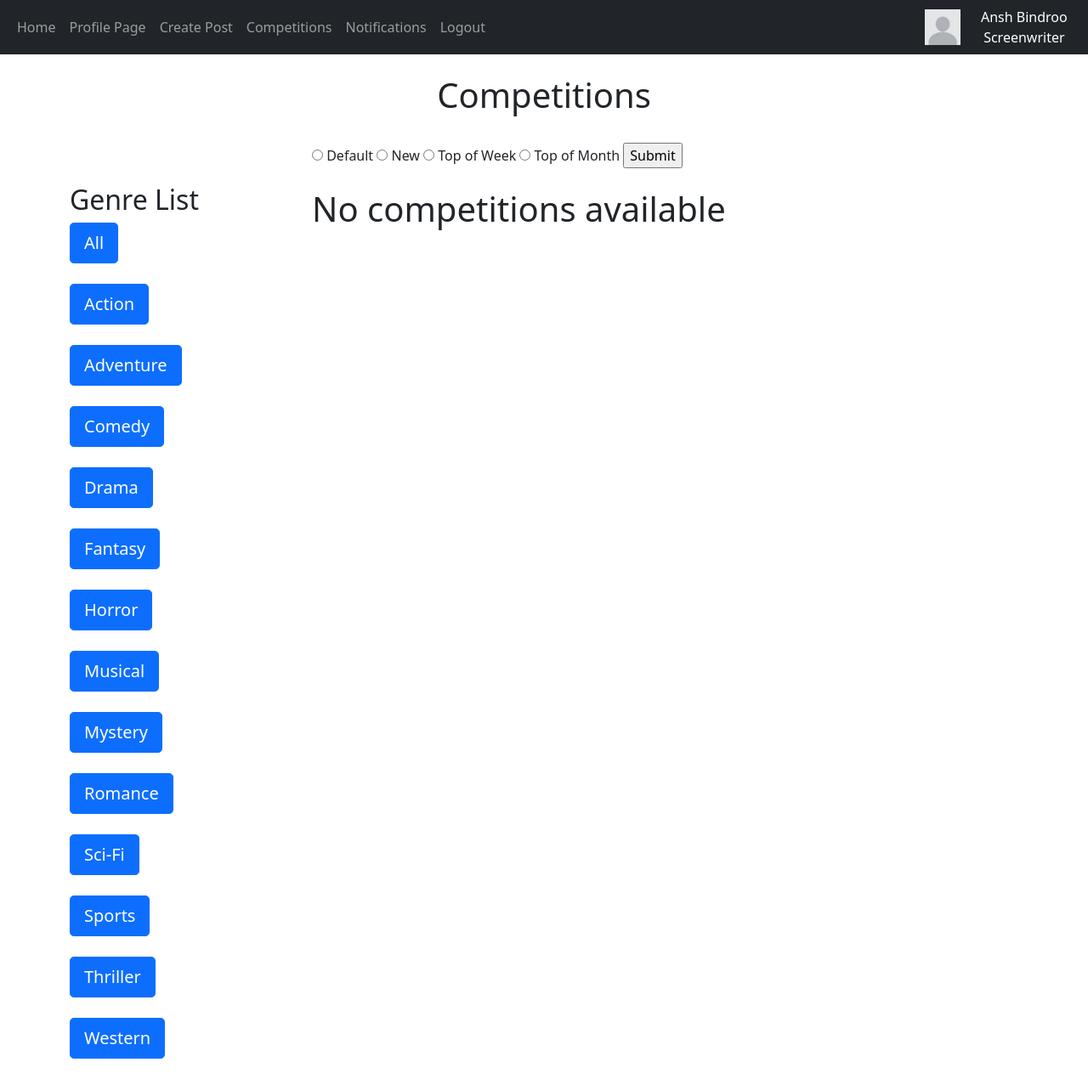
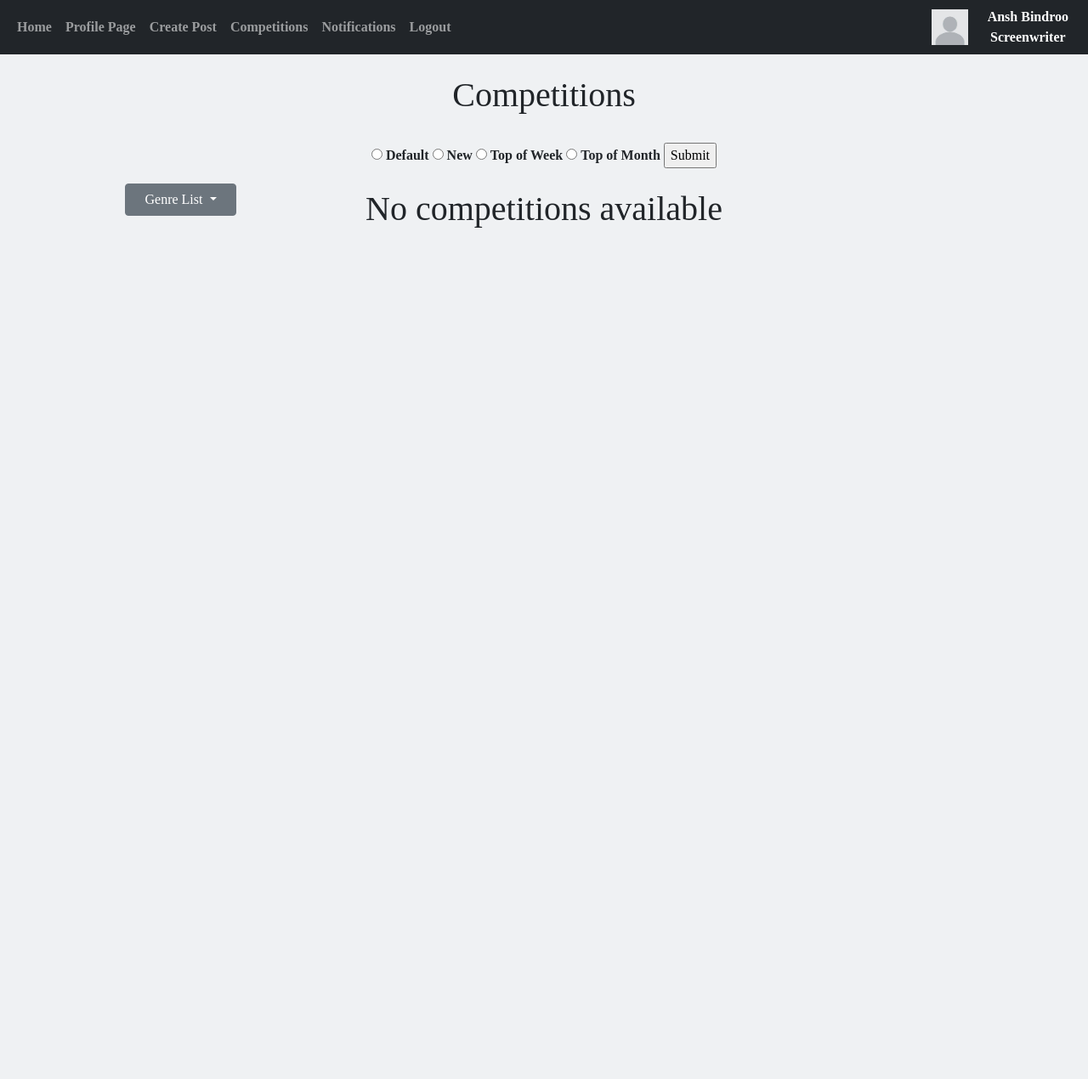
Before and after one commit to Ansh8729/FilmNEA, a Flask app: page /competitions in a window 1280 px wide. Shown: the whole page at 85% size. After the commit the page ends 268 px from the top, so only its background shows below. Run offline with Flask 3, Linux system fonts and the light colour scheme; a user stored in the database is signed in; some libraries are stand-ins or nearby versions.

Commit message:
edits to UI and added genre dropdown

```diff
--- a/website/templates/base.html
+++ b/website/templates/base.html
@@ -15,6 +15,9 @@
       crossorigin="anonymous"
     ></script>
     <title>{% block title %}{% endblock %}</title>
+    <style>
+      body { background-color: #eff1f3; font-family:futura; font-weight: bold;}
+    </style>
   </head>
   <body>
     <nav class="navbar navbar-expand-lg navbar-dark bg-dark">
--- a/website/templates/competitions.html
+++ b/website/templates/competitions.html
@@ -4,27 +4,33 @@
 <h1 align="center">{% block header %}Competitions{% endblock %}</h1>
 <br>
 <div id="comps" class="row">
-  <div class="col-3">
+  <div class="col-3" style="text-align:center">
     <br><br>
-    <h2>Genre List</h2>
-    <form action="/filter2" method="POST">
-      <button name="genre" value="0" class="btn btn-primary btn-lg">All</button><br><br>
-      <button name="genre" value="1" class="btn btn-primary btn-lg">Action</button><br><br>
-      <button name="genre" value="2" class="btn btn-primary btn-lg">Adventure</button><br><br>
-      <button name="genre" value="3" class="btn btn-primary btn-lg">Comedy</button><br><br>
-      <button name="genre" value="4" class="btn btn-primary btn-lg">Drama</button><br><br>
-      <button name="genre" value="5" class="btn btn-primary btn-lg">Fantasy</button><br><br>
-      <button name="genre" value="6" class="btn btn-primary btn-lg">Horror</button><br><br>
-      <button name="genre" value="7" class="btn btn-primary btn-lg">Musical</button><br><br>
-      <button name="genre" value="8" class="btn btn-primary btn-lg">Mystery</button><br><br>
-      <button name="genre" value="9" class="btn btn-primary btn-lg">Romance</button><br><br>
-      <button name="genre" value="10" class="btn btn-primary btn-lg">Sci-Fi</button><br><br>
-      <button name="genre" value="11" class="btn btn-primary btn-lg">Sports</button><br><br>
-      <button name="genre" value="12" class="btn btn-primary btn-lg">Thriller</button><br><br>
-      <button name="genre" value="13" class="btn btn-primary btn-lg">Western</button><br><br>
-  </form>
+    <div class="dropdown">
+      <button class="btn btn-secondary dropdown-toggle" type="button" data-bs-toggle="dropdown" aria-expanded="false" style="height:50%; width:50%">
+        Genre List
+      </button>
+      <ul class="dropdown-menu">
+          <form action="/filter2" method="POST" style="text-align:center">
+              <li><button name="genre" value="0" class="btn btn-dark">All</button></li><br>
+              <li><button name="genre" value="1" class="btn btn-dark">Action</button></li><br>
+              <li><button name="genre" value="2" class="btn btn-dark">Adventure</button></li><br>
+              <li><button name="genre" value="3" class="btn btn-dark">Comedy</button></li><br>
+              <li><button name="genre" value="4" class="btn btn-dark">Drama</button></li><br>
+              <li><button name="genre" value="5" class="btn btn-dark">Fantasy</button></li><br>
+              <li><button name="genre" value="6" class="btn btn-dark">Horror</button></li><br>
+              <li><button name="genre" value="7" class="btn btn-dark">Musical</button></li><br>
+              <li><button name="genre" value="8" class="btn btn-dark">Mystery</button></li><br>
+              <li><button name="genre" value="9" class="btn btn-dark">Romance</button></li><br>
+              <li><button name="genre" value="10" class="btn btn-dark">Sci-Fi</button></li><br>
+              <li><button name="genre" value="11" class="btn btn-dark">Sports</button></li><br>
+              <li><button name="genre" value="12" class="btn btn-dark">Thriller</button></li><br>
+              <li><button name="genre" value="13" class="btn btn-dark">Western</button></li><br>
+          </form>
+      </ul>
   </div>
-  <div class="col-6">
+  </div>
+  <div class="col-6" style="text-align:center">
     <form action="/sort2" method='POST'>
       <input type="radio" name="sorted" id="default" value="0"></input>
       <label for="default">Default</label>
--- a/website/views.py
+++ b/website/views.py
@@ -447,6 +447,11 @@ def delete_post(scriptid):
 @views.route("delete-comp/<compid>", methods=['POST'])
 @login_required
 def delete_comp(compid):
+    compsubs = Notifications.query.all()
+    for i in compsubs:
+        if i.compid == compid:
+            db.session.delete(i)
+            db.session.commit()
     compgenres = CompHas.query.all()
     for i in compgenres:
         if i.compid == compid:
```
Also changed, not shown: website/templates/home.html (+24 -27 lines), website/templates/login.html (+7 -4 lines), website/templates/pageeditor.html (+5 -7 lines), website/templates/signup.html (+15 -10 lines), instance/database.db, 6 other files.
